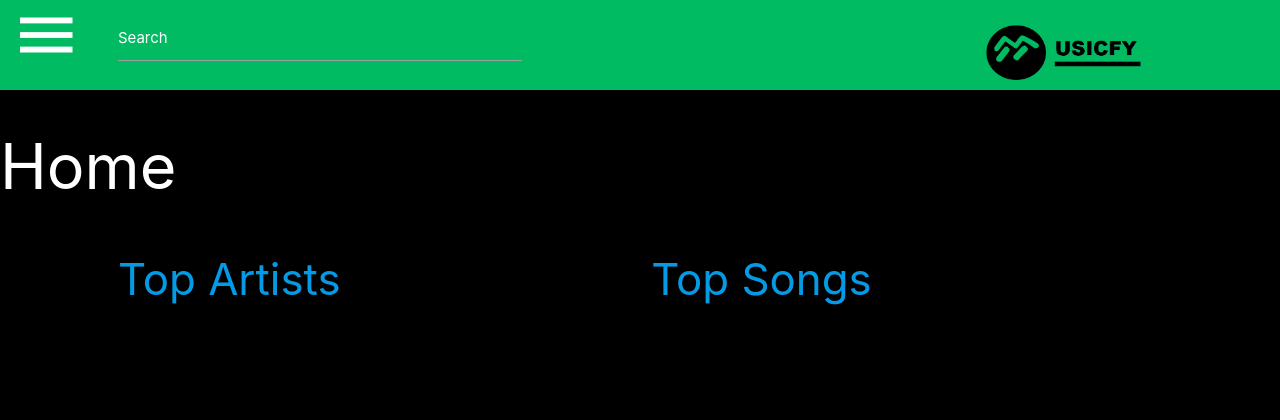
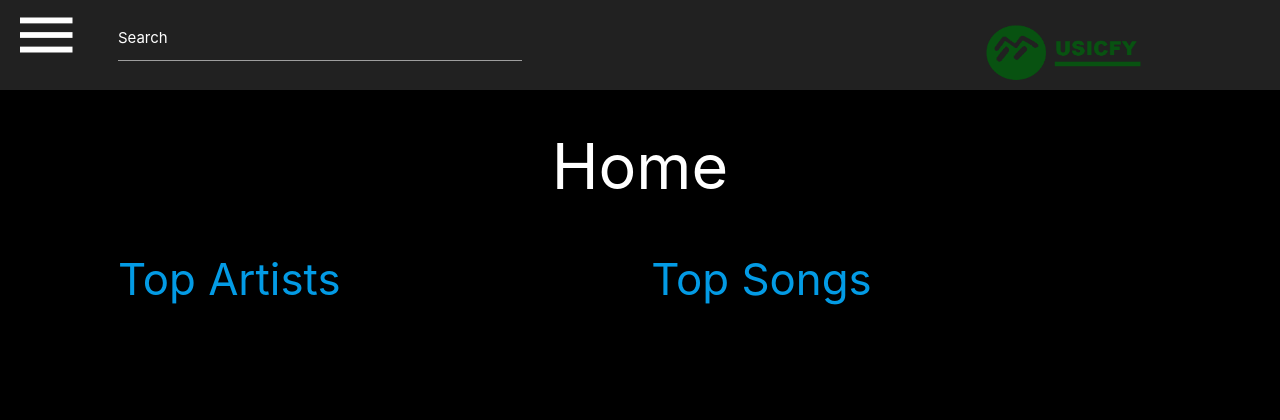
Before and after one commit to BloodSqueeze/PythonProject, a Django app: page /music/ in a window 1280 px wide. Shown: the top 420 px of the page. Run offline with Django 3.2, Linux system fonts and the light colour scheme; parts of the project's set-up code (start-up, migrations or seed data) failed here and were passed over; some libraries are stand-ins or nearby versions.

Commit message:
Center Aligned Heading

```diff
--- a/MusicFy/apps/login/templates/index.html
+++ b/MusicFy/apps/login/templates/index.html
@@ -40,7 +40,7 @@
         <div id="middle" class="row">
             <div class="column, col s1">
             </div>
-            <div class="column, col l5 s12">
+            <div class="column, col l4 s12">
                 <div class="left_column">
                     <h2>What's on MusicFy?</h2>
                     <h4>Music</h4>
@@ -54,7 +54,7 @@
                     what's hot in the Top 50.</p>
                 </div>
             </div>
-            <div class="column, col l5 s12" id="iron_maiden">
+            <div class="column, col l7 s12" id="iron_maiden">
                     <div class="carousel">
                             <a class="carousel-item" href="#one!"><img src="../static/images/landing_album2.jpg"></a>
                             <a class="carousel-item" href="#two!"><img src="../static/images/landing_album3.png"></a>
--- a/MusicFy/apps/music/static/music/css/style.css
+++ b/MusicFy/apps/music/static/music/css/style.css
@@ -6,7 +6,7 @@ body {
     background-color: black;
 }
 header{
-    background-color: #00bb61;
+    background-color: #212121;
     height: 90px;
     z-index: 1000;
 }
--- a/MusicFy/apps/music/templates/music/browse.html
+++ b/MusicFy/apps/music/templates/music/browse.html
@@ -67,7 +67,7 @@
         </div>
     </header>
     <main>
-        <h1 style="color:white">Browser</h1>
+        <h1 style="color:white" class="center-align">Browser</h1>
         <div class="row">
             <div class="col l1 s12"></div>
             <div class="col l5 s12">
--- a/MusicFy/apps/music/templates/music/homepage.html
+++ b/MusicFy/apps/music/templates/music/homepage.html
@@ -62,12 +62,12 @@
 
             </div>
             <div class="col l2 offset-l4 ">
-                <a href=""><img src="../../../login/static/images/MusicFy.png" alt="MusicFy_Logo"></a>
+                <a href=""><img src="../../../login/static/images/MusicFy_green.png" alt="MusicFy_Logo"></a>
             </div>
         </div>
     </header>
     <main>
-        <h1 style="color:white">Home</h1>
+        <h1 style="color:white" class="center-align">Home</h1>
         <div class="row">
             <div class="col l1 s12"></div>
             <div class="col l5 s12">
--- a/MusicFy/apps/music/templates/music/playlist.html
+++ b/MusicFy/apps/music/templates/music/playlist.html
@@ -67,7 +67,7 @@
         </div>
     </header>
     <main>
-        <h1 style="color:white">Playlists</h1>
+        <h1 style="color:white" class="center-align">Playlists</h1>
         <div class="row">
             <div class="col l1 s12"></div>
             <div class="col l5 s12">
```
Also changed, not shown: MusicFy/apps/login/static/css/login/style.css (+10 -2 lines), 2 other files.
